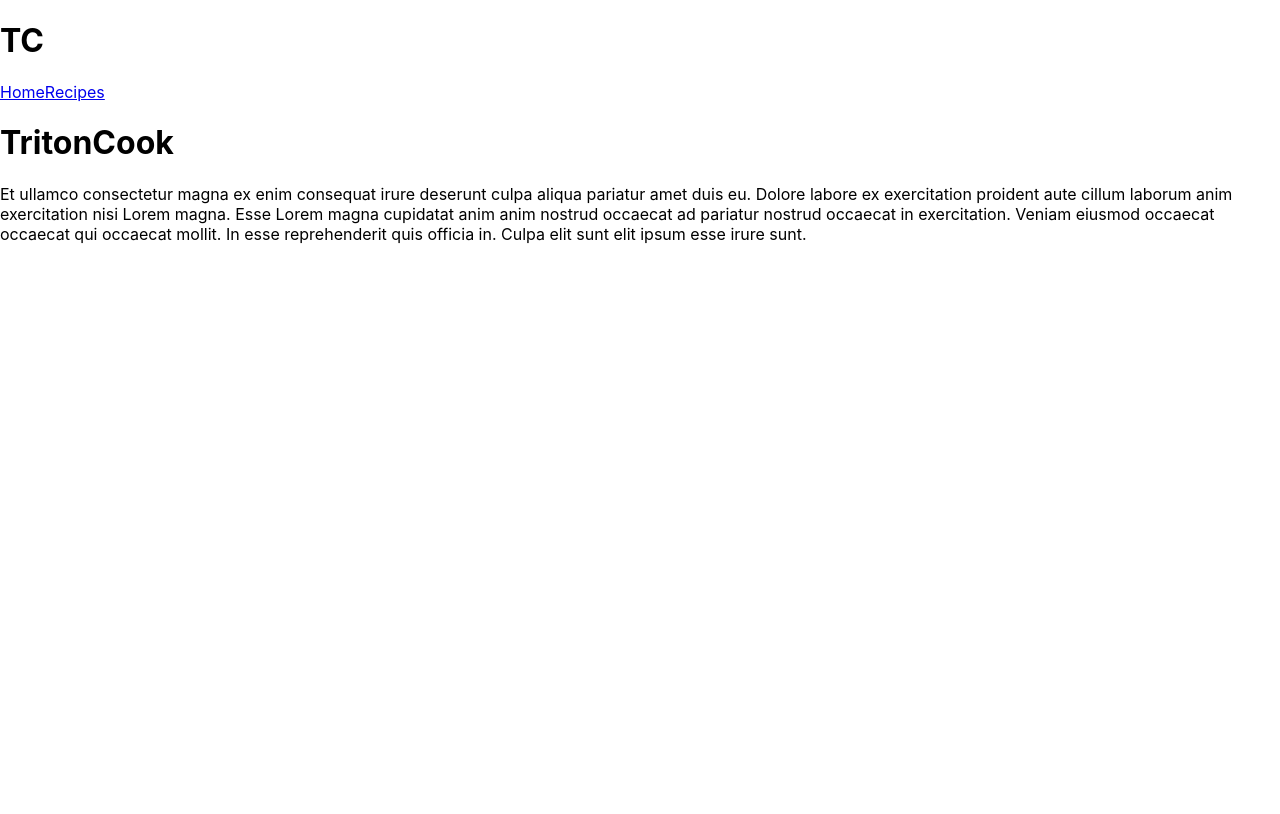
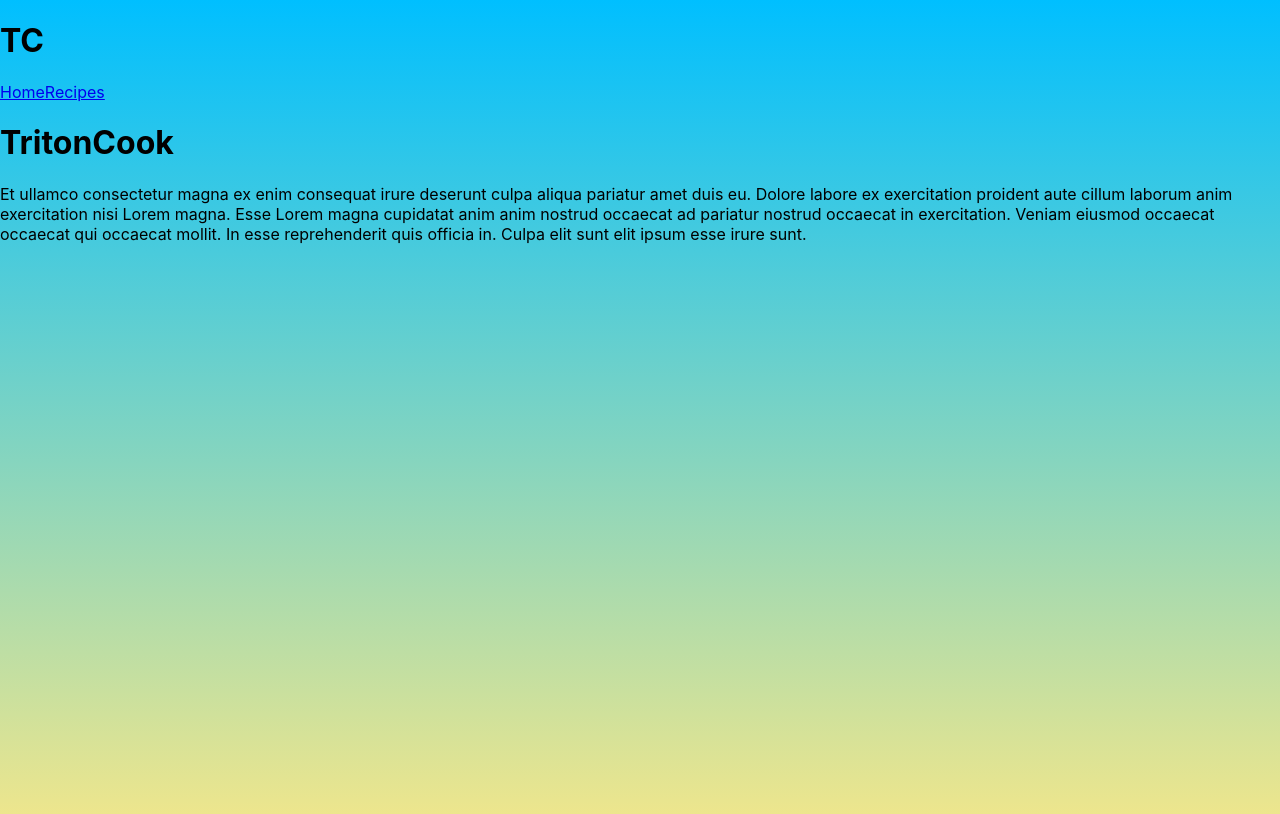
Before and after one commit to maynhile13105/CSE110-Project-TritonCook, a React (Create React App) app in the folder client/: page / in a window 1280 px wide. Shown: the top 814 px of the page. Built offline with nearby package versions, Linux system fonts and the light colour scheme.

Commit message:
update web body

```diff
--- a/client/src/App.css
+++ b/client/src/App.css
@@ -1,5 +1,14 @@
 .App {
   text-align: center;
+}
+
+body{
+  background-image: linear-gradient(to top, #efe68c, #00bfff);
+  background-size: cover;
+  background-repeat: no-repeat;
+  min-height: 100vh;
+  margin: 0;
+
 }
 
 .App-logo {
```
Also changed, not shown: 2 other files (tests, documents, lock files or other folders).
